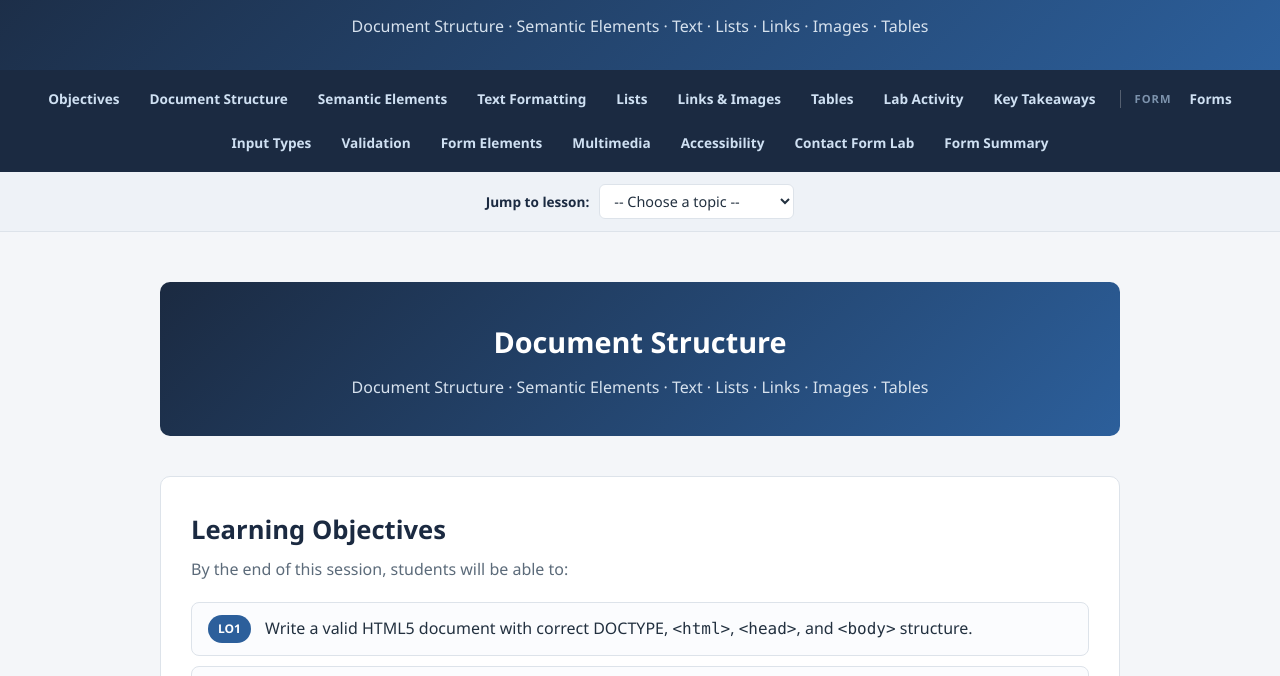
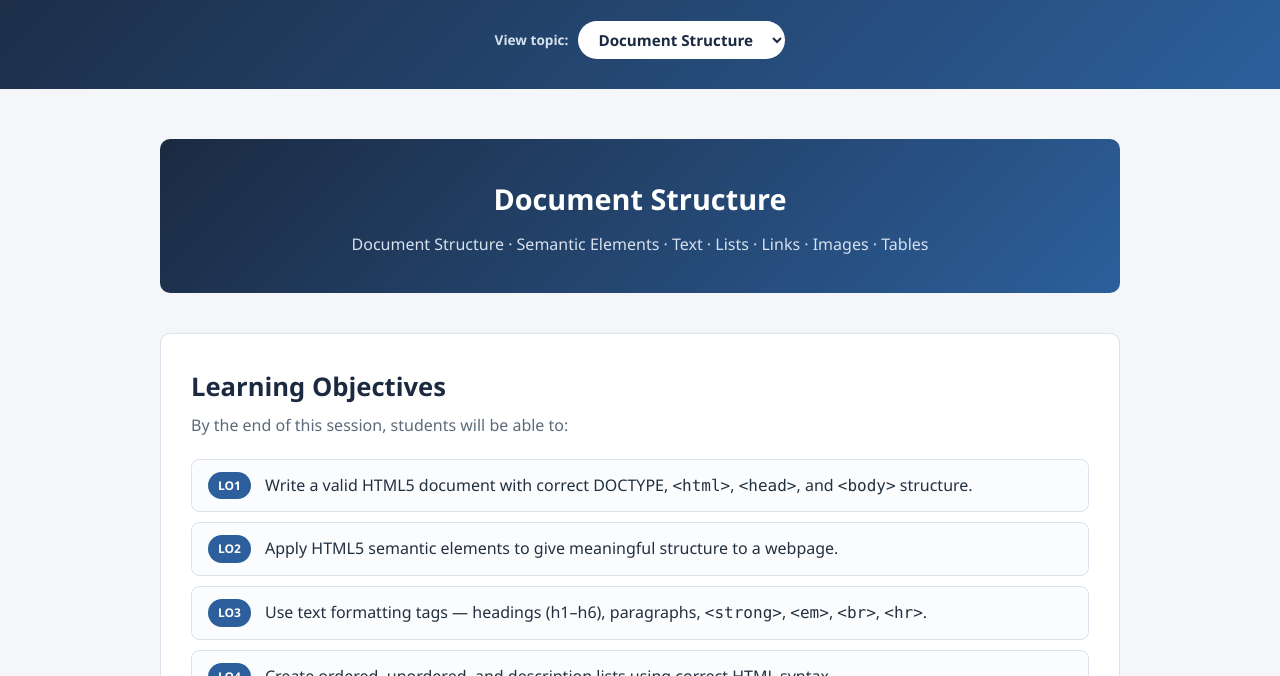
Before and after one commit to elllmucho/webdev, a plain HTML site: page index.html in a window 1280 px wide. Shown: the part 124-800 px from the top of the page. Drawn offline with Linux system fonts and the light colour scheme.

Commit message:
Replace nav bar and jump dropdown with a header topic switcher that shows one module at a time

```diff
--- a/index.html
+++ b/index.html
@@ -12,67 +12,24 @@
     <header class="site-header">
         <p class="eyebrow">Internet Programming and Web Development</p>
         <h1>HTML5 Fundamentals</h1>
-        <p>Document Structure · Semantic Elements · Text · Lists · Links · Images · Tables</p>
+        <div class="module-switch">
+            <label for="module-select">View topic:</label>
+            <select id="module-select">
+                <option value="structure">Document Structure</option>
+                <option value="form">Form</option>
+            </select>
+        </div>
     </header>
-
-    <nav class="site-nav">
-        <a href="#objectives">Objectives</a>
-        <a href="#structure">Document Structure</a>
-        <a href="#semantic">Semantic Elements</a>
-        <a href="#text">Text Formatting</a>
-        <a href="#lists">Lists</a>
-        <a href="#links-images">Links &amp; Images</a>
-        <a href="#tables">Tables</a>
-        <a href="#lab">Lab Activity</a>
-        <a href="#takeaways">Key Takeaways</a>
-        <span class="nav-divider">Form</span>
-        <a href="#forms">Forms</a>
-        <a href="#input-types">Input Types</a>
-        <a href="#validation">Validation</a>
-        <a href="#form-elements">Form Elements</a>
-        <a href="#multimedia">Multimedia</a>
-        <a href="#accessibility">Accessibility</a>
-        <a href="#w4-lab">Contact Form Lab</a>
-        <a href="#w4-takeaways">Form Summary</a>
-    </nav>
-
-    <div class="lesson-jump">
-        <label for="lesson-select">Jump to lesson:</label>
-        <select id="lesson-select">
-            <option value="">-- Choose a topic --</option>
-            <optgroup label="Document Structure">
-                <option value="#objectives">Objectives</option>
-                <option value="#structure">Document Structure</option>
-                <option value="#semantic">Semantic Elements</option>
-                <option value="#text">Text Formatting</option>
-                <option value="#lists">Lists</option>
-                <option value="#links-images">Links &amp; Images</option>
-                <option value="#tables">Tables</option>
-                <option value="#lab">Lab Activity</option>
-                <option value="#takeaways">Key Takeaways</option>
-            </optgroup>
-            <optgroup label="Form">
-                <option value="#forms">Forms</option>
-                <option value="#input-types">Input Types</option>
-                <option value="#validation">Validation</option>
-                <option value="#form-elements">Form Elements</option>
-                <option value="#multimedia">Multimedia</option>
-                <option value="#accessibility">Accessibility</option>
-                <option value="#w4-lab">Contact Form Lab</option>
-                <option value="#w4-takeaways">Form Summary</option>
-            </optgroup>
-        </select>
-    </div>
 
     <main>
 
-        <div class="week-divider">
+        <div class="week-divider" data-module="structure">
             <h2>Document Structure</h2>
             <p>Document Structure · Semantic Elements · Text · Lists · Links · Images · Tables</p>
         </div>
 
         <!-- ============ LEARNING OBJECTIVES ============ -->
-        <section class="lesson" id="objectives">
+        <section class="lesson" id="objectives" data-module="structure">
             <h2>Learning Objectives</h2>
             <p class="subtitle">By the end of this session, students will be able to:</p>
 
@@ -107,7 +64,7 @@
         </section>
 
         <!-- ============ DOCUMENT STRUCTURE ============ -->
-        <section class="lesson" id="structure">
+        <section class="lesson" id="structure" data-module="structure">
             <h2>HTML5 Document Structure</h2>
             <p class="subtitle">The required skeleton of every HTML5 webpage</p>
 
@@ -165,7 +122,7 @@
         </section>
 
         <!-- ============ SEMANTIC ELEMENTS ============ -->
-        <section class="lesson" id="semantic">
+        <section class="lesson" id="semantic" data-module="structure">
             <h2>HTML5 Semantic Elements</h2>
             <p class="subtitle">Two pages can look identical in a browser — semantic HTML tells machines what each part means</p>
 
@@ -238,7 +195,7 @@
         </section>
 
         <!-- ============ TEXT FORMATTING ============ -->
-        <section class="lesson" id="text">
+        <section class="lesson" id="text" data-module="structure">
             <h2>Text Formatting &amp; Headings</h2>
             <p class="subtitle">Structure and emphasize content with HTML5 text elements</p>
 
@@ -294,7 +251,7 @@
         </section>
 
         <!-- ============ LISTS ============ -->
-        <section class="lesson" id="lists">
+        <section class="lesson" id="lists" data-module="structure">
             <h2>HTML5 Lists</h2>
             <p class="subtitle">Three list types for organizing content</p>
 
@@ -384,7 +341,7 @@
         </section>
 
         <!-- ============ LINKS & IMAGES ============ -->
-        <section class="lesson" id="links-images">
+        <section class="lesson" id="links-images" data-module="structure">
             <h2>Links &amp; Images</h2>
             <p class="subtitle">Connecting pages and embedding visuals with &lt;a&gt; and &lt;img&gt;</p>
 
@@ -457,7 +414,7 @@
         </section>
 
         <!-- ============ TABLES ============ -->
-        <section class="lesson" id="tables">
+        <section class="lesson" id="tables" data-module="structure">
             <h2>HTML5 Tables</h2>
             <p class="subtitle">Structured data: &lt;table&gt;, &lt;thead&gt;, &lt;tbody&gt;, &lt;tfoot&gt;, colspan &amp; rowspan</p>
 
@@ -537,7 +494,7 @@
         </section>
 
         <!-- ============ LAB ACTIVITY ============ -->
-        <section class="lesson" id="lab">
+        <section class="lesson" id="lab" data-module="structure">
             <h2>Laboratory Activity</h2>
             <p class="subtitle">My Digital Profile Page &nbsp;·&nbsp; 45 minutes &nbsp;·&nbsp; 50 points</p>
 
@@ -562,7 +519,7 @@
         </section>
 
         <!-- ============ KEY TAKEAWAYS ============ -->
-        <section class="lesson" id="takeaways">
+        <section class="lesson" id="takeaways" data-module="structure">
             <h2>Key Takeaways</h2>
             <p class="subtitle">HTML5 Fundamentals: Document Structure · Semantic Elements · Text · Lists · Links · Images · Tables</p>
 
@@ -577,13 +534,13 @@
             </ol>
         </section>
 
-        <div class="week-divider">
+        <div class="week-divider" data-module="form">
             <h2>Form</h2>
             <p>Forms &amp; Validation · Multimedia Elements · Accessibility &amp; ARIA</p>
         </div>
 
         <!-- ============ WEEK 4 LEARNING OBJECTIVES ============ -->
-        <section class="lesson" id="w4-objectives">
+        <section class="lesson" id="w4-objectives" data-module="form">
             <h2>Learning Objectives</h2>
             <p class="subtitle">By the end of this lesson, you can:</p>
 
@@ -616,7 +573,7 @@
         </section>
 
         <!-- ============ FORM STRUCTURE ============ -->
-        <section class="lesson" id="forms">
+        <section class="lesson" id="forms" data-module="form">
             <h2>HTML5 Form Structure</h2>
             <p class="subtitle">&lt;form&gt;, &lt;fieldset&gt;, &lt;legend&gt;, &lt;label&gt;, &lt;button&gt;</p>
 
@@ -664,7 +621,7 @@
         </section>
 
         <!-- ============ INPUT TYPES ============ -->
-        <section class="lesson" id="input-types">
+        <section class="lesson" id="input-types" data-module="form">
             <h2>HTML5 Input Types</h2>
             <p class="subtitle">Use the correct type — it activates free mobile keyboards, date pickers, color pickers, and more</p>
 
@@ -711,7 +668,7 @@
         </section>
 
         <!-- ============ VALIDATION ATTRIBUTES ============ -->
-        <section class="lesson" id="validation">
+        <section class="lesson" id="validation" data-module="form">
             <h2>HTML5 Validation Attributes</h2>
             <p class="subtitle">Server-quality form validation with zero JavaScript required</p>
 
@@ -761,7 +718,7 @@
         </section>
 
         <!-- ============ MORE FORM ELEMENTS ============ -->
-        <section class="lesson" id="form-elements">
+        <section class="lesson" id="form-elements" data-module="form">
             <h2>More Form Elements</h2>
             <p class="subtitle">&lt;select&gt;, &lt;textarea&gt;, radio buttons, checkboxes — the essential form toolkit</p>
 
@@ -812,7 +769,7 @@
         </section>
 
         <!-- ============ MULTIMEDIA ============ -->
-        <section class="lesson" id="multimedia">
+        <section class="lesson" id="multimedia" data-module="form">
             <h2>Multimedia Elements</h2>
             <p class="subtitle">&lt;audio&gt;, &lt;video&gt;, &lt;source&gt;, fallback content, &lt;canvas&gt;</p>
 
@@ -869,7 +826,7 @@
         </section>
 
         <!-- ============ ACCESSIBILITY & ARIA ============ -->
-        <section class="lesson" id="accessibility">
+        <section class="lesson" id="accessibility" data-module="form">
             <h2>Accessibility &amp; ARIA</h2>
             <p class="subtitle">WCAG 2.1 Principles · ARIA Roles &amp; Attributes · Keyboard Navigation</p>
 
@@ -933,7 +890,7 @@
         </section>
 
         <!-- ============ WEEK 4 LAB ACTIVITY ============ -->
-        <section class="lesson" id="w4-lab">
+        <section class="lesson" id="w4-lab" data-module="form">
             <h2>Laboratory Activity</h2>
             <p class="subtitle">Accessible Contact Form &nbsp;·&nbsp; contact-form.html &nbsp;·&nbsp; 50 minutes &nbsp;·&nbsp; 50 points</p>
 
@@ -958,7 +915,7 @@
         </section>
 
         <!-- ============ WEEK 4 SUMMARY ============ -->
-        <section class="lesson" id="w4-takeaways">
+        <section class="lesson" id="w4-takeaways" data-module="form">
             <h2>Key Takeaways</h2>
             <p class="subtitle">What you learned today</p>
 
--- a/lesson-style.css
+++ b/lesson-style.css
@@ -47,69 +47,30 @@ header.site-header p {
     margin: 0 auto;
 }
 
-/* ---------- Nav ---------- */
-nav.site-nav {
-    position: sticky;
-    top: 0;
-    z-index: 100;
-    background: var(--navy);
-    padding: 10px 20px;
-    display: flex;
-    flex-wrap: wrap;
-    justify-content: center;
-    gap: 6px;
-}
-nav.site-nav a {
-    color: #cfe0f2;
-    text-decoration: none;
-    font-size: 0.85rem;
-    font-weight: 600;
-    padding: 8px 12px;
-    border-radius: 20px;
-    transition: background 0.2s;
-}
-nav.site-nav a:hover,
-nav.site-nav a:focus {
-    background: rgba(255, 255, 255, 0.15);
-    color: #fff;
-}
-nav.site-nav .nav-divider {
-    align-self: center;
-    color: #7d93ad;
-    font-size: 0.7rem;
-    font-weight: 700;
-    text-transform: uppercase;
-    letter-spacing: 1px;
-    padding-left: 14px;
-    margin-left: 6px;
-    border-left: 1px solid rgba(255, 255, 255, 0.25);
-}
-
-/* ---------- Lesson jump dropdown ---------- */
-.lesson-jump {
-    background: #eef2f7;
-    border-bottom: 1px solid var(--border);
-    padding: 12px 20px;
+/* ---------- Module switch dropdown (in header) ---------- */
+.module-switch {
+    margin-top: 18px;
     display: flex;
     align-items: center;
     justify-content: center;
     gap: 10px;
     flex-wrap: wrap;
 }
-.lesson-jump label {
+.module-switch label {
     font-size: 0.85rem;
     font-weight: 600;
+    color: #d7e2ee;
+}
+.module-switch select {
+    font-family: inherit;
+    font-size: 0.95rem;
+    font-weight: 600;
     color: var(--navy);
-}
-.lesson-jump select {
-    font-family: inherit;
-    font-size: 0.9rem;
-    color: var(--text);
     background: #fff;
-    border: 1px solid var(--border);
-    border-radius: 6px;
-    padding: 6px 10px;
-    max-width: 260px;
+    border: none;
+    border-radius: 20px;
+    padding: 8px 16px;
+    cursor: pointer;
 }
 
 /* ---------- Layout ---------- */
--- a/script.js
+++ b/script.js
@@ -46,19 +46,33 @@ function initTryItBoxes() {
     });
 }
 
-function initLessonJump() {
-    var select = document.getElementById("lesson-select");
+function initModuleSwitch() {
+    var select = document.getElementById("module-select");
     if (!select) {
         return;
     }
 
+    var formSectionIds = [
+        "w4-objectives", "forms", "input-types", "validation",
+        "form-elements", "multimedia", "accessibility", "w4-lab", "w4-takeaways"
+    ];
+
+    function applyModule(module) {
+        document.querySelectorAll("[data-module]").forEach(function (el) {
+            el.style.display = el.getAttribute("data-module") === module ? "" : "none";
+        });
+    }
+
+    var currentHash = window.location.hash.replace("#", "");
+    var initialModule = formSectionIds.indexOf(currentHash) !== -1 ? "form" : "structure";
+    select.value = initialModule;
+    applyModule(initialModule);
+
     select.addEventListener("change", function () {
-        if (select.value) {
-            window.location.hash = select.value;
-            select.value = "";
-        }
+        applyModule(select.value);
+        window.scrollTo({ top: 0, behavior: "smooth" });
     });
 }
 
 document.addEventListener("DOMContentLoaded", initTryItBoxes);
-document.addEventListener("DOMContentLoaded", initLessonJump);
+document.addEventListener("DOMContentLoaded", initModuleSwitch);
```
